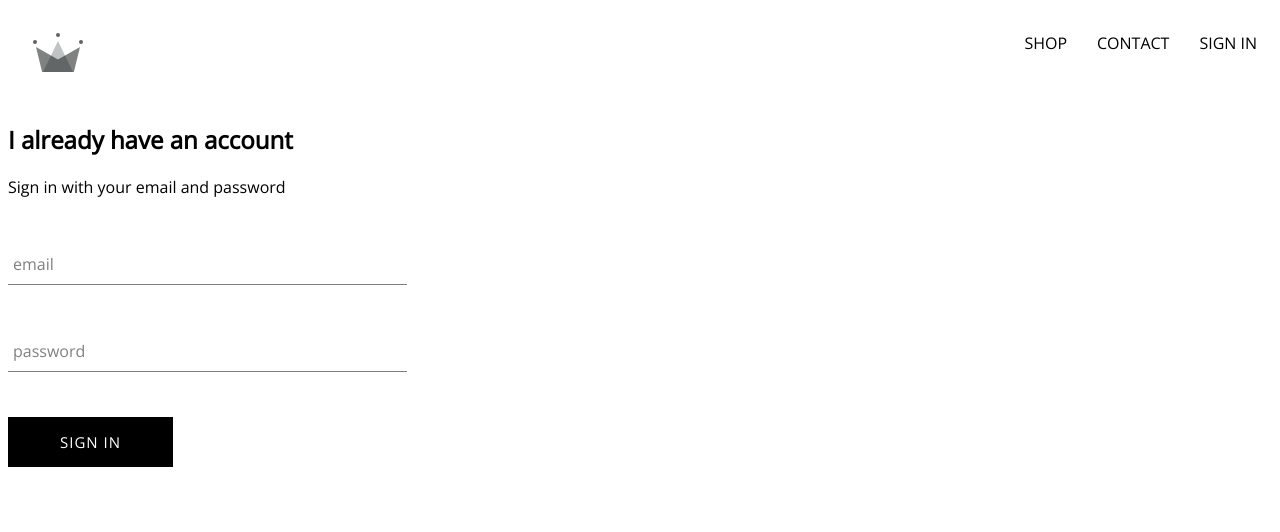
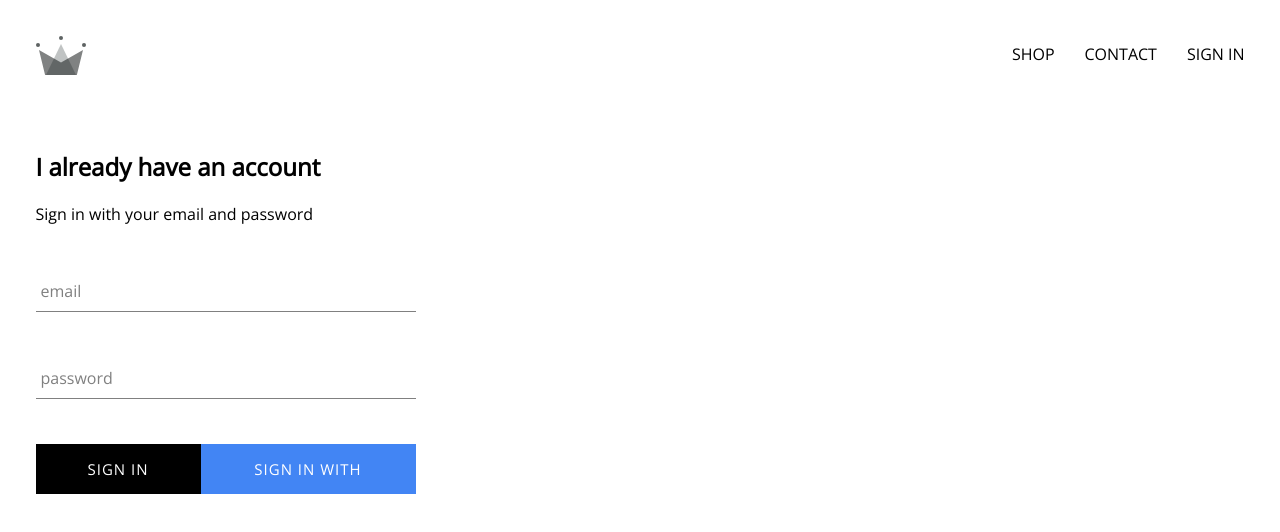
Before and after one commit to SourabhSisodia/Crown-Clothing-React-Ecommerce-Store, a React (Create React App) app: page /signin in a window 1280 px wide. Shown: the top 532 px of the page. Built offline with nearby package versions, Linux system fonts and the light colour scheme; no server answers.

Commit message:
integrated firebase into application, created sign in page with sign in component and sign in with google

```diff
--- a/package.json
+++ b/package.json
@@ -6,6 +6,7 @@
     "@testing-library/jest-dom": "^5.16.2",
     "@testing-library/react": "^12.1.4",
     "@testing-library/user-event": "^13.5.0",
+    "firebase": "^9.6.9",
     "node-sass": "^7.0.1",
     "react": "^17.0.2",
     "react-dom": "^17.0.2",
--- a/src/App.js
+++ b/src/App.js
@@ -1,14 +1,26 @@
-import React from "react";
+import React, { useEffect, useState } from "react";
 import SignInSignUp from "./pages/sign-in-and-sign-up/SignInSignUp";
 import Homepage from "./pages/homepage/homepage";
 import "./main.css";
 import Shop from "./pages/shop/shop";
 import { Route, Routes } from "react-router-dom";
 import Header from "./components/header/Header";
+import { auth } from "./firebase/Firebase";
+
 function App() {
+  const [currentUser, setcurrentUser] = useState(null);
+  useEffect(() => {
+    const unsubscribeFromAuth = auth.onAuthStateChanged((user) => {
+      setcurrentUser(user);
+      console.log(user);
+    });
+
+    return unsubscribeFromAuth;
+  }, []);
+
   return (
     <div>
-      <Header></Header>
+      <Header currentUser={currentUser}></Header>
       <Routes>
         <Route path="/" element={<Homepage />} />
         <Route path="shop" element={<Shop />} />
--- a/src/components/SignIn/SignIn.js
+++ b/src/components/SignIn/SignIn.js
@@ -2,6 +2,7 @@
 import React, { useState } from "react";
 import CustomButton from "../custom-button/CustomButton";
 import FormInput from "../form-input/Form-input";
+import { signInWithGoogle } from "../../firebase/Firebase";
 function SignIn() {
   const [signInForm, setsignInForm] = useState({
     email: "",
@@ -43,7 +44,13 @@
             required
           />
         </div>
-        <CustomButton type="submit">Sign In</CustomButton>
+        <div className="buttons">
+          <CustomButton type="submit">Sign In</CustomButton>
+          <CustomButton onClick={signInWithGoogle} isGoogleSignIn>
+            {" "}
+            Sign In With Google{" "}
+          </CustomButton>
+        </div>
       </form>
     </div>
   );
--- a/src/components/SignIn/SignIn.scss
+++ b/src/components/SignIn/SignIn.scss
@@ -1,8 +1,12 @@
 .sign-in {
-  width: 30vw;
+  width: 380px;
   display: flex;
   flex-direction: column;
   .title {
     margin: 10px 0px;
   }
+  .buttons {
+    display: flex;
+    justify-content: space-between;
+  }
 }
--- a/src/components/custom-button/CustomButton.js
+++ b/src/components/custom-button/CustomButton.js
@@ -1,9 +1,12 @@
 import "./CustomButton.scss";
 import React from "react";
 
-function CustomButton({ children, ...otherProps }) {
+function CustomButton({ children, isGoogleSignIn, ...otherProps }) {
   return (
-    <button className="custom-button" {...otherProps}>
+    <button
+      className={`${isGoogleSignIn ? "google-sign-in" : ""} custom-button `}
+      {...otherProps}
+    >
       {children}
     </button>
   );
--- a/src/components/custom-button/CustomButton.scss
+++ b/src/components/custom-button/CustomButton.scss
@@ -19,4 +19,12 @@
     color: black;
     border: 1px solid black;
   }
+  &.google-sign-in {
+    background-color: #4285f4;
+    color: white;
+    &:hover {
+      background-color: #357ae8;
+      border: none;
+    }
+  }
 }
--- a/src/components/header/Header.js
+++ b/src/components/header/Header.js
@@ -1,14 +1,14 @@
 import React from "react";
 import { Link } from "react-router-dom";
-
+import { auth } from "../../firebase/Firebase";
 import { ReactComponent as Logo } from "../../assets/crown.svg";
 
 import "./Header.scss";
 
-const Header = () => (
+const Header = ({ currentUser }) => (
   <div className="header">
     <Link className="logo-container" to="/">
-      <Logo className="logo" />
+      <Logo></Logo>
     </Link>
     <div className="options">
       <Link className="option" to="/shop">
@@ -17,9 +17,15 @@
       <Link className="option" to="/shop">
         CONTACT
       </Link>
-      <Link className="option" to="/signin">
-        SIGN IN
-      </Link>
+      {currentUser ? (
+        <div className="option" onClick={() => auth.signOut()}>
+          SIGN OUT
+        </div>
+      ) : (
+        <Link className="option" to="/signin">
+          SIGN IN
+        </Link>
+      )}
     </div>
   </div>
 );
--- a/src/components/header/Header.scss
+++ b/src/components/header/Header.scss
@@ -4,11 +4,11 @@
   display: flex;
   justify-content: space-between;
   margin-bottom: 25px;
+  padding: 27.5px;
 
   .logo-container {
     height: 100%;
     width: 70px;
-    padding: 25px;
   }
 
   .options {
@@ -17,9 +17,14 @@
     display: flex;
     align-items: center;
     justify-content: flex-end;
+    margin-top: 11px;
 
     .option {
       padding: 10px 15px;
+      cursor: pointer;
+      &:last-child {
+        padding-right: 0px;
+      }
     }
   }
 }
--- /dev/null
+++ b/src/firebase/Firebase.js
@@ -0,0 +1,23 @@
+import firebase from "firebase/compat/app";
+import "firebase/compat/auth";
+import "firebase/compat/firestore";
+
+const config = {
+  apiKey: "AIzaSyDuL2me9znQwrDgsfARofhWbtz82MMwZIE",
+  authDomain: "crwn-clothing-d9ea9.firebaseapp.com",
+  projectId: "crwn-clothing-d9ea9",
+  storageBucket: "crwn-clothing-d9ea9.appspot.com",
+  messagingSenderId: "913734954960",
+  appId: "1:913734954960:web:0c1c05c9c15b3fb93553d5",
+  measurementId: "G-FVLBXHJ59L",
+};
+firebase.initializeApp(config);
+
+export const auth = firebase.auth();
+export const firestore = firebase.firestore();
+
+const provider = new firebase.auth.GoogleAuthProvider();
+provider.setCustomParameters({ prompt: "select_account" });
+export const signInWithGoogle = () => auth.signInWithPopup(provider);
+
+export default firebase;
--- a/src/main.css
+++ b/src/main.css
@@ -7,3 +7,7 @@
   text-decoration: none;
   color: black;
 }
+
+* {
+  box-sizing: border-box;
+}
--- a/src/pages/homepage/homepage.scss
+++ b/src/pages/homepage/homepage.scss
@@ -2,5 +2,5 @@
   display: flex;
   flex-direction: column;
   align-items: center;
-  padding: 20px 80px;
+  padding: 20px;
 }
--- a/src/pages/sign-in-and-sign-up/SignInSignSignUp.scss
+++ b/src/pages/sign-in-and-sign-up/SignInSignSignUp.scss
@@ -0,0 +1,3 @@
+.sign-in-and-sign-up {
+  padding: 27.5px;
+}
```
Also changed, not shown: 1 other file (tests, documents, lock files or other folders).
